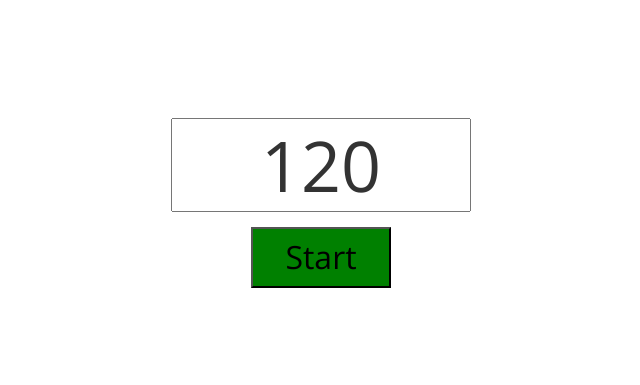
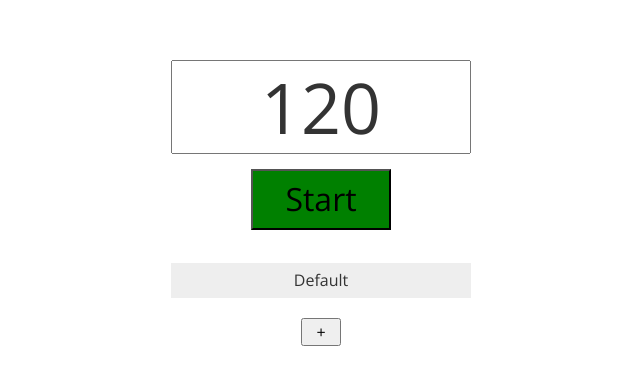
Before and after one commit to davidtimovski/metronome, a Svelte app: page / in a window 1280 px wide. Shown: the part 197-582 px from the top of the page, without its empty margins (319-959 px from the left). Built offline with nearby package versions, Linux system fonts and the light colour scheme.

Commit message:
Add/remove additional tempos

```diff
--- a/public/worker.js
+++ b/public/worker.js
@@ -7,19 +7,27 @@ function tick() {
   postMessage(true);
 }
 
+function start() {
+  tick();
+  intervalId = setInterval(tick, msPerBeat);
+  isRunning = true;
+}
+
+function stop() {
+  clearInterval(intervalId);
+  isRunning = false;
+}
+
 onmessage = (e) => {
-  msPerBeat = e.data.msPerBeat;
-
   if (e.data.action === "toggleStartStop") {
     if (isRunning) {
-      clearInterval(intervalId);
-      isRunning = false;
+      stop();
     } else {
-      tick();
-      intervalId = setInterval(tick, msPerBeat);
-      isRunning = true;
+      msPerBeat = e.data.msPerBeat;
+      start();
     }
   } else if (e.data.action === "tempoChange" && isRunning) {
+    msPerBeat = e.data.msPerBeat;
     clearInterval(intervalId);
     intervalId = setInterval(tick, msPerBeat);
   }
--- a/src/App.svelte
+++ b/src/App.svelte
@@ -1,4 +1,6 @@
 <script lang="ts">
+	import Data from "./models/data";
+
 	const click = new Audio('/audio/click.mp3?v=5');
 	click.load();
 
@@ -8,19 +10,34 @@
 	    click.play();
 	}
 
-	let data = {
-		tempo: 120
-	};
+	let data = new Data(null, []);
 	let isRunning = false;
 	let msPerBeat = 500;
+
+	let temposContainer: HTMLDivElement;
+
+	let editingNewTempo = false;
+	let newTempoNameInput: HTMLInputElement;
+	let newTempoName = '';
+	let newTempoBpm: number = null;
 
 	const dataItem = window.localStorage.getItem('data');
 	if (dataItem) {
 		const dataObj = JSON.parse(dataItem);
 
-		data.tempo = dataObj.tempo;
+		data.tempos = dataObj.tempos;
+		data.current = dataObj.current;
 		msPerBeat = getMsPerBeat();
 	} else {
+		const defaultTempo = {
+			name: 'Default',
+			bpm: 120,
+			order: 1
+		};
+
+		data.tempos.push(defaultTempo);
+		data.current = defaultTempo;
+
 		saveData();
 	}
 
@@ -30,10 +47,93 @@
 	}
 
 	function getMsPerBeat() {
-		return (60 / data.tempo) * 1000;
+		if (data.current.bpm < 30) {
+			data.current.bpm = 30;
+		} else if (data.current.bpm > 300) {
+			data.current.bpm = 300;
+		}
+
+		if (data.current.bpm % 1 !== 0) {
+			data.current.bpm = Math.floor(data.current.bpm);
+		}
+
+		return (60 / data.current.bpm) * 1000;
 	}
 
-	function tempoChanged() {
+	function addNewTempo() {
+		editingNewTempo = true;
+		window.setTimeout(() => {
+			newTempoNameInput.focus();
+		}, 0);
+	}
+
+	function removeCurrentTempo() {
+		const currentTempoName = data.current.name;
+		const currentTempoIndex = data.tempos.findIndex(x => x.name === data.current.name);
+		const nextTempoIndex = currentTempoIndex === 0 ? 1 : currentTempoIndex - 1;
+		const nextTempo = data.tempos[nextTempoIndex];
+
+		selectTempo(nextTempo.name);
+
+		data.tempos = data.tempos.filter(x => x.name !== currentTempoName);
+
+		saveData();
+	}
+
+	function saveNewTempo() {
+		if (newTempoName.trim() === '') {
+			return;
+		}
+
+		if (data.tempos.some(x => x.name === newTempoName.trim())) {
+			return;
+		}
+
+		if (newTempoBpm === null) {
+			return;
+		} else if (newTempoBpm < 30) {
+			newTempoBpm = 30;
+		} else if (newTempoBpm > 300) {
+			newTempoBpm = 300;
+		}
+
+		if (newTempoBpm % 1 !== 0) {
+			newTempoBpm = Math.floor(newTempoBpm);
+		}
+
+		const newTempo = {
+			name: newTempoName.trim(),
+			bpm: newTempoBpm,
+			order: data.tempos.length + 1
+		};
+		data.tempos = [...data.tempos, newTempo];
+
+		selectTempo(newTempo.name);
+
+		// Scroll to bottom
+		window.setTimeout(() => {
+			temposContainer.scrollTop = temposContainer.scrollHeight;
+		}, 0);
+
+		saveData();
+
+		cancelAddingNewTempo();
+	}
+
+	function cancelAddingNewTempo() {
+		editingNewTempo = false;
+		newTempoName = '';
+		newTempoBpm = null;
+	}
+
+	function selectTempo(tempoName: string) {
+		data.current = data.tempos.find(x => x.name === tempoName);
+		msPerBeat = getMsPerBeat();
+
+		worker.postMessage({ action: 'tempoChange', msPerBeat: msPerBeat });
+	}
+
+	function currentTempoChanged() {
 		msPerBeat = getMsPerBeat();
 		worker.postMessage({ action: 'tempoChange', msPerBeat: msPerBeat });
 		saveData();
@@ -52,12 +152,35 @@
 </script>
 
 <main>
-	<div>
-		<input type="number" bind:value={data.tempo} on:change={() => tempoChanged()} min="30" max="300" />
+	<div class="container">
+		<input type="number" bind:value={data.current.bpm} on:change={() => currentTempoChanged()} class="bpm" min="30" max="300" />
 
 		<div class="button-wrap">
 			<button on:click={toggleStartStop} class:running="{isRunning}">{isRunning ? 'Stop' : 'Start'}</button>
 		</div>
+
+		<div class="tempos" bind:this={temposContainer}>
+			{#each data.tempos as tempo}
+				<div on:click={() => selectTempo(tempo.name)} class="tempo" class:selected="{tempo.name === data.current.name}">{tempo.name}</div>
+			{/each}
+		</div>
+
+		{#if editingNewTempo}
+			<div class="new-tempo-form">
+				<input type="text" bind:value={newTempoName} bind:this={newTempoNameInput} class="new-tempo-name" placeholder="New tempo name" />
+				<input type="number" bind:value={newTempoBpm} class="new-tempo-bpm" min="30" max="300" placeholder="BPM" />
+				<button on:click={saveNewTempo}>Save</button>
+				<button on:click={cancelAddingNewTempo}>Cancel</button>
+			</div>
+		{:else}
+			<div class="tempos-actions">
+				<button on:click={addNewTempo} title="Add" aria-label="Add">+</button>
+
+				{#if data.tempos.length > 1}
+					<button on:click={removeCurrentTempo} title="Remove" aria-label="Remove">-</button>
+				{/if}
+			</div>
+		{/if}
 	</div>
 </main>
 
@@ -81,7 +204,11 @@
 		height: 100%;
 	}
 
-	input[type="number"] {
+	.container {
+		text-align: center;
+	}
+
+	.bpm {
 		width: 300px;
 		padding: 5px 10px;
 		font-size: 70px;
@@ -104,4 +231,59 @@
 			}
 		}
 	}
+
+	.tempos {
+		max-height: 200px;
+		margin-top: 30px;
+		overflow-y: scroll;
+
+		/* Hide scrollbar for IE, Edge and Firefox */
+		-ms-overflow-style: none;  /* IE and Edge */
+		scrollbar-width: none;  /* Firefox */
+	}
+	/* Hide scrollbar for Chrome, Safari and Opera */
+	.tempos::-webkit-scrollbar {
+		display: none;
+	}
+
+	.tempo {
+		padding: 8px 15px;
+		margin-top: 3px;
+		text-align: center;
+		cursor: pointer;
+		user-select: none;
+	}
+	.tempo.selected {
+		background: #eee;
+	}
+
+	.new-tempo-form {
+		display: flex;
+		padding: 0 10px;
+		margin-top: 20px;
+	}
+
+	.new-tempo-name {
+		width: 100%;
+	}
+
+	.new-tempo-bpm {
+		width: 70px;
+		margin-left: 5px;
+		text-align: center;
+	}
+
+	.new-tempo-form button {
+		padding: 3px 10px;
+		margin-left: 5px;
+	}
+
+	.tempos-actions {
+		margin-top: 20px;
+		text-align: center;
+	}
+	.tempos-actions button {
+		width: 40px;
+		padding: 3px 0;
+	}
 </style>
--- /dev/null
+++ b/src/models/data.ts
@@ -0,0 +1,5 @@
+import type Tempo from "./tempo";
+
+export default class Data {
+  constructor(public current: Tempo, public tempos: Tempo[]) {}
+}
--- /dev/null
+++ b/src/models/tempo.ts
@@ -0,0 +1,3 @@
+export default class Tempo {
+  constructor(public name: string, public bpm: number, public order: number) {}
+}
```
